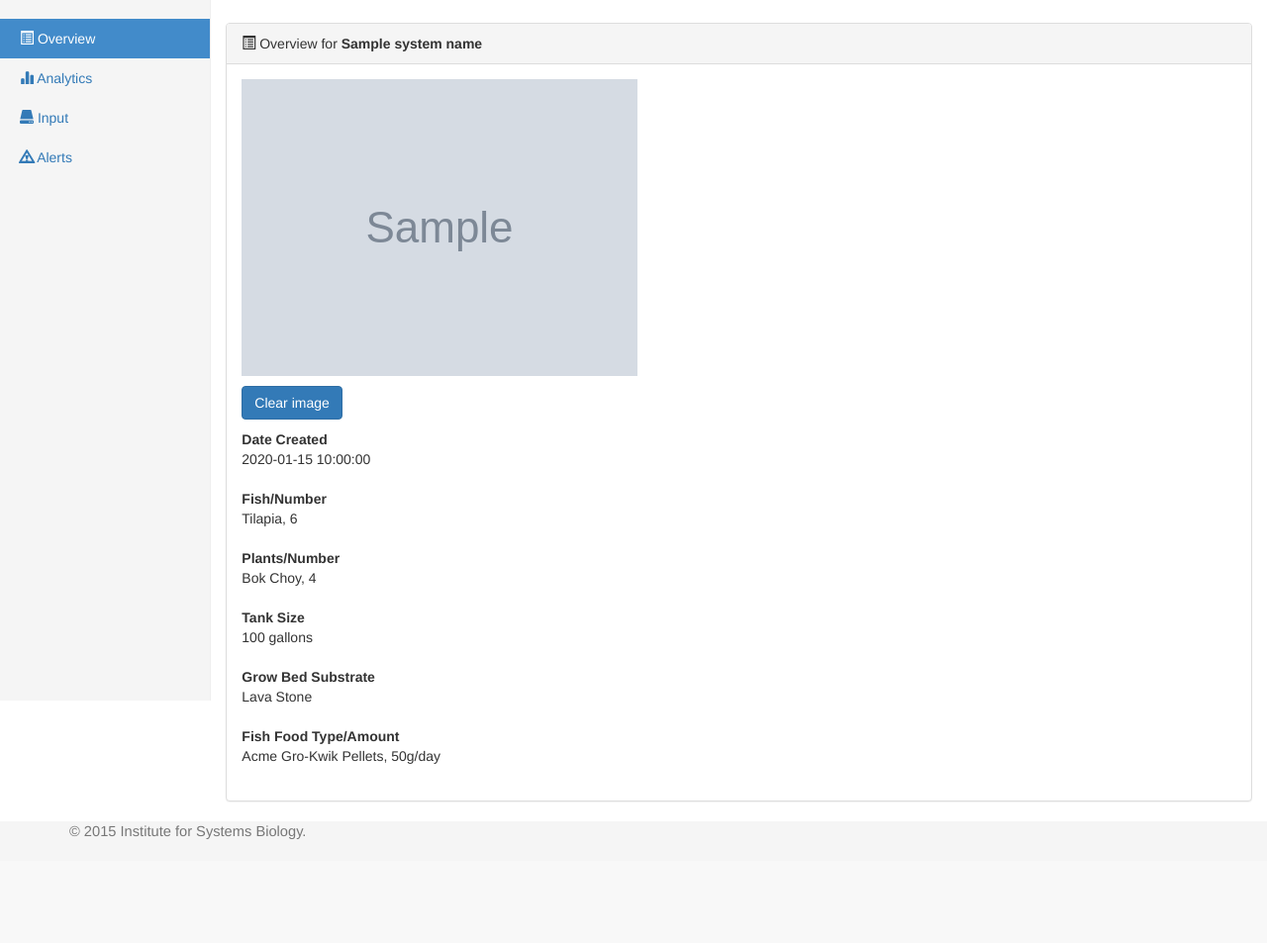
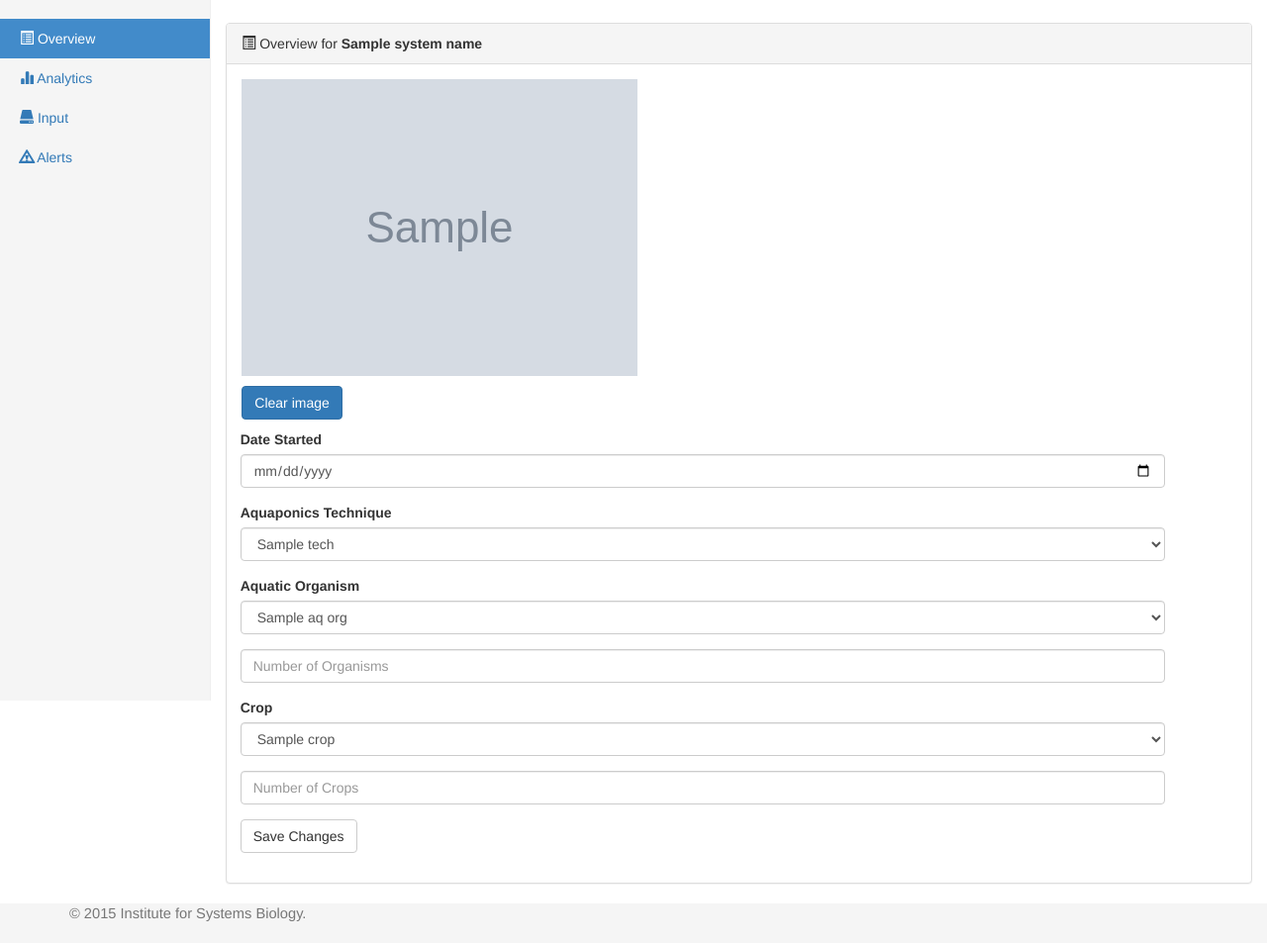
Before and after one commit to baliga-lab/aqxWeb, a Flask app: template templates/system_details.html in a window 1280 px wide. Shown: the part 52-1005 px from the top of the page at 99% size. Before the commit the page ends 900 px from the top, so only its background shows below. Run offline with Flask 2, Linux system fonts and the light colour scheme; the template is opened without the code that fills it: most values are stand-ins (such as "Sample title", 1, 10 or a date in 2020); grey boxes marked "Sample" are stand-in pictures; some libraries are stand-ins or nearby versions.

Commit message:
added real attributes and catalogs for aqx systems

```diff
--- a/app.py
+++ b/app.py
@@ -264,15 +264,19 @@ def sys_details(system_uid=None):
         o2_rows = aqxdb.get_measurement_series(cursor, system_uid, 'o2')
         ammonium_rows = aqxdb.get_measurement_series(cursor, system_uid, 'ammonium')
         nitrate_rows = aqxdb.get_measurement_series(cursor, system_uid, 'nitrate')
+
+        # Provide special readonly views, it's easier to keep world-viewable pages
+        # secure when all you can do is read and keep the logic outside the template
+        if readonly:
+            return render_template('system_details_readonly.html', **locals())
+        else:
+            aqx_techniques = aqxdb.all_catalog_values(cursor, 'aqx_techniques')
+            aq_orgs = aqxdb.all_catalog_values(cursor, 'aquatic_organisms')
+            crops = aqxdb.all_catalog_values(cursor, 'crops')
+            return render_template('system_details.html', **locals())
     finally:
         cursor.close()
         conn.close()
-    # Provide special readonly views, it's easier to keep world-viewable pages
-    # secure when all you can do is read and keep the logic outside the template
-    if readonly:
-        return render_template('system_details_readonly.html', **locals())
-    else:
-        return render_template('system_details.html', **locals())
 
 
 @app.route("/create-system", methods=['POST'])
--- a/aquaponics_data.sql
+++ b/aquaponics_data.sql
@@ -2,10 +2,11 @@ insert into aquatic_organisms (name) values ('Tilapia');
 insert into aquatic_organisms (name) values ('Bluegill');
 insert into aquatic_organisms (name) values ('Shrimp');
 
+insert into crops (name) values ('Bok Choy');
+insert into crops (name) values ('Carrot');
 insert into crops (name) values ('Lettuce');
+insert into crops (name) values ('Pea');
 insert into crops (name) values ('Strawberry');
-insert into crops (name) values ('Carrot');
-insert into crops (name) values ('Pea');
 
 insert into aqx_techniques (name) values ('Nutrient Film Technique (NFT)');
 insert into aqx_techniques (name) values ('Ebb and Flow (Media-based)');
--- a/aquaponicsdb.sql
+++ b/aquaponicsdb.sql
@@ -1,6 +1,6 @@
 /* Users and Aquaponics systems */
 create table if not exists users (id integer primary key not null auto_increment, google_id varchar(100) not null, email varchar(100) not null, default_site_location varchar(80), creation_time timestamp not null default now(), status integer not null default 0);
-create table if not exists systems (id integer primary key not null auto_increment, user_id integer not null references users, name varchar(100) not null, system_id varchar(40) not null, creation_time timestamp not null);
+create table if not exists systems (id integer primary key not null auto_increment, user_id integer not null references users, name varchar(100) not null, system_id varchar(40) not null, creation_time timestamp not null default now(), start_date date, aqx_technique_id integer references aqx_techniques);
 
 create table if not exists aquatic_organisms (id integer primary key not null auto_increment, name varchar(100) not null);
 create table if not exists crops (id integer primary key not null auto_increment, name varchar(100) not null);
--- a/aqxdb.py
+++ b/aqxdb.py
@@ -104,3 +104,18 @@ def get_default_site_location(cursor, user_pk):
         return {'lat': coords[0], 'lng': coords[1]}
     else:
         return None
+
+"""
+Some values come from catalog tables, we will only extract from
+tables that are known as catalogs
+"""
+CATALOGS = {'crops', 'aqx_techniques', 'aquatic_organisms'}
+
+
+def all_catalog_values(cursor, name):
+    if name in CATALOGS:
+        query = 'select id,name from %s order by name' % name
+        cursor.execute(query)
+        return [(pk, name) for pk, name in cursor.fetchall()]
+    else:
+        return []
--- a/templates/system_details.html
+++ b/templates/system_details.html
@@ -44,30 +44,48 @@
 
             <div class="panel-body">
               <div id="img-details" class="img-details"></div>
+              <!--
               <dl>
                 <dt>Date Created</dt>
                 <dd>{{creation_time}}</dd>
-              </dl>
-              <dl>
-                <dt>Fish/Number</dt>
-                <dd>Tilapia, 6</dd>
-              </dl>
-              <dl>
-                <dt>Plants/Number</dt>
-                <dd>Bok Choy, 4</dd>
-              </dl>
-              <dl>
-                <dt>Tank Size</dt>
-                <dd>100 gallons</dd>
-              </dl>
-              <dl>
-                <dt>Grow Bed Substrate</dt>
-                <dd>Lava Stone</dd>
-              </dl>
-              <dl>
-                <dt>Fish Food Type/Amount</dt>
-                <dd>Acme Gro-Kwik Pellets, 50g/day</dd>
-              </dl>
+              </dl> -->
+              <form class="form-horizontal" method="post" action="" style="width: 90%; margin-left: 10pt;">
+                <input type="hidden" class="hidden" name="system-uid" value="{{system_uid}}"></input>
+                <div class="form-group">
+                  <label for="start-date">Date Started</label>
+                  <input class="form-control" type="date" id="start-date" name="start-date" required></input>
+                </div>
+                <div class="form-group">
+                  <label for="aqx-technique">Aquaponics Technique</label>
+                  <select class="form-control" id="aqx-technique" name="aqx-technique">
+                    {% for tech in aqx_techniques %}<option value="{{tech[0]}}">{{tech[1]}}</option>{% endfor %}
+                  </select>
+                </div>
+                <div class="form-group">
+                  <label for="aquatic-org">Aquatic Organism</label>
+                  <select class="form-control" id="aquatic-org" name="aquatic-org">
+                    {% for o in aq_orgs %}<option value="{{o[0]}}">{{o[1]}}</option>{% endfor %}
+                  </select>
+                </div>
+                <div class="form-group">
+                  <input class="form-control" type="number" id="num-aquatic-org" name="num-aquatic-org" placeholder="Number of Organisms"></input>
+                </div>
+
+                <div class="form-group">
+                  <label for="crop">Crop</label>
+                  <select class="form-control" id="crop" name="crop">
+                    {% for c in crops %}<option value="{{c[0]}}">{{c[1]}}</option>{% endfor %}
+                  </select>
+                </div>
+                <div class="form-group">
+                  <input class="form-control" type="number" id="num-crops" name="num-crops" placeholder="Number of Crops"></input>
+                </div>
+
+                <div class="form-group">
+                    <button type="submit" class="btn btn-default">Save Changes</button>
+                </div>
+
+              </form>
             </div><!-- /.panel-body -->
           </div><!-- /.panel (Overview)-->
 
@@ -250,7 +268,6 @@
              }]
              }"></script>
 <script>
-
 function activateSection(section) {
   var selector = "#" + section + "-panel";
   var panelSelectors = ["#overview-panel", "#analytics-panel", "#input-panel", "#alert-panel"];
```
